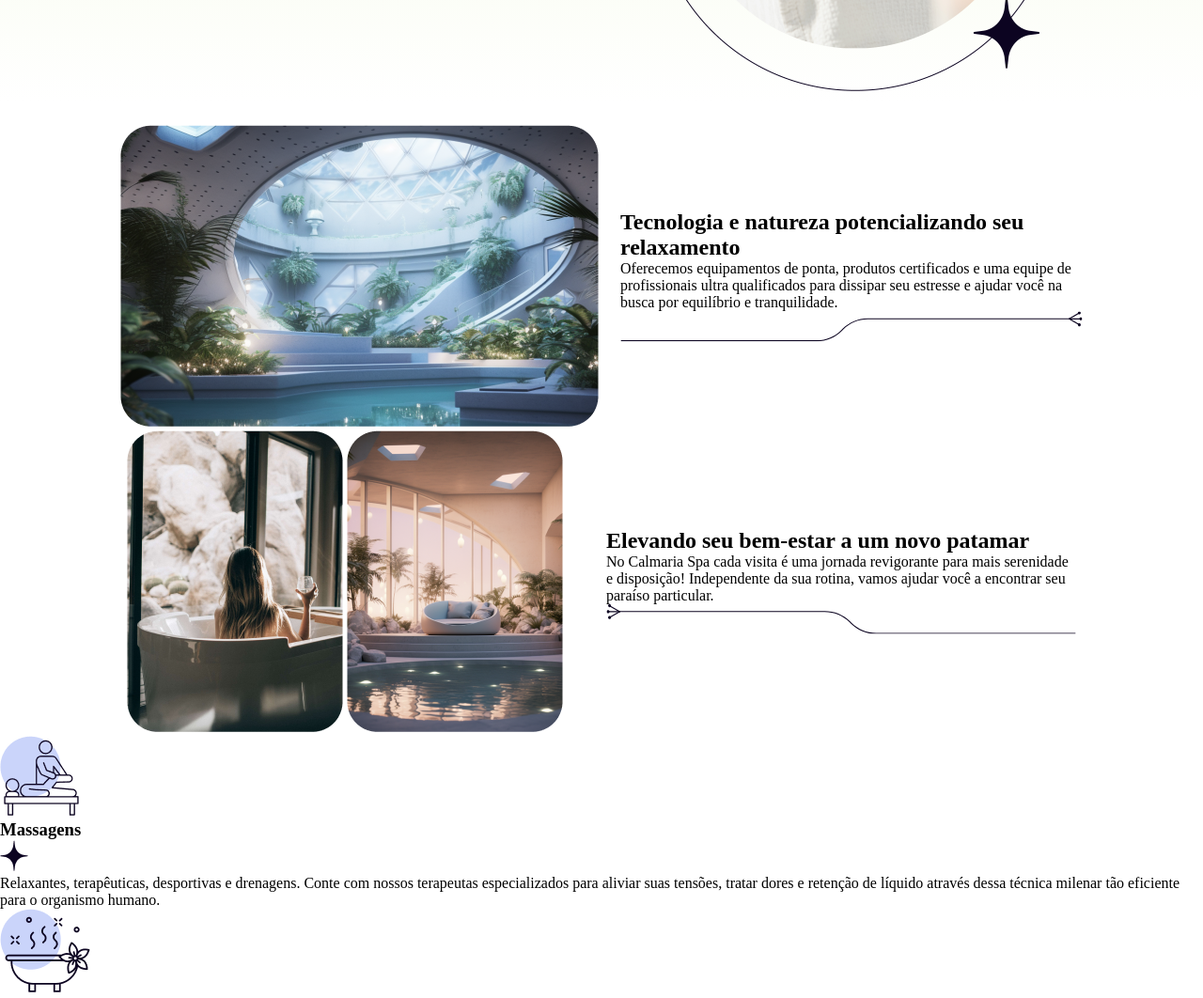
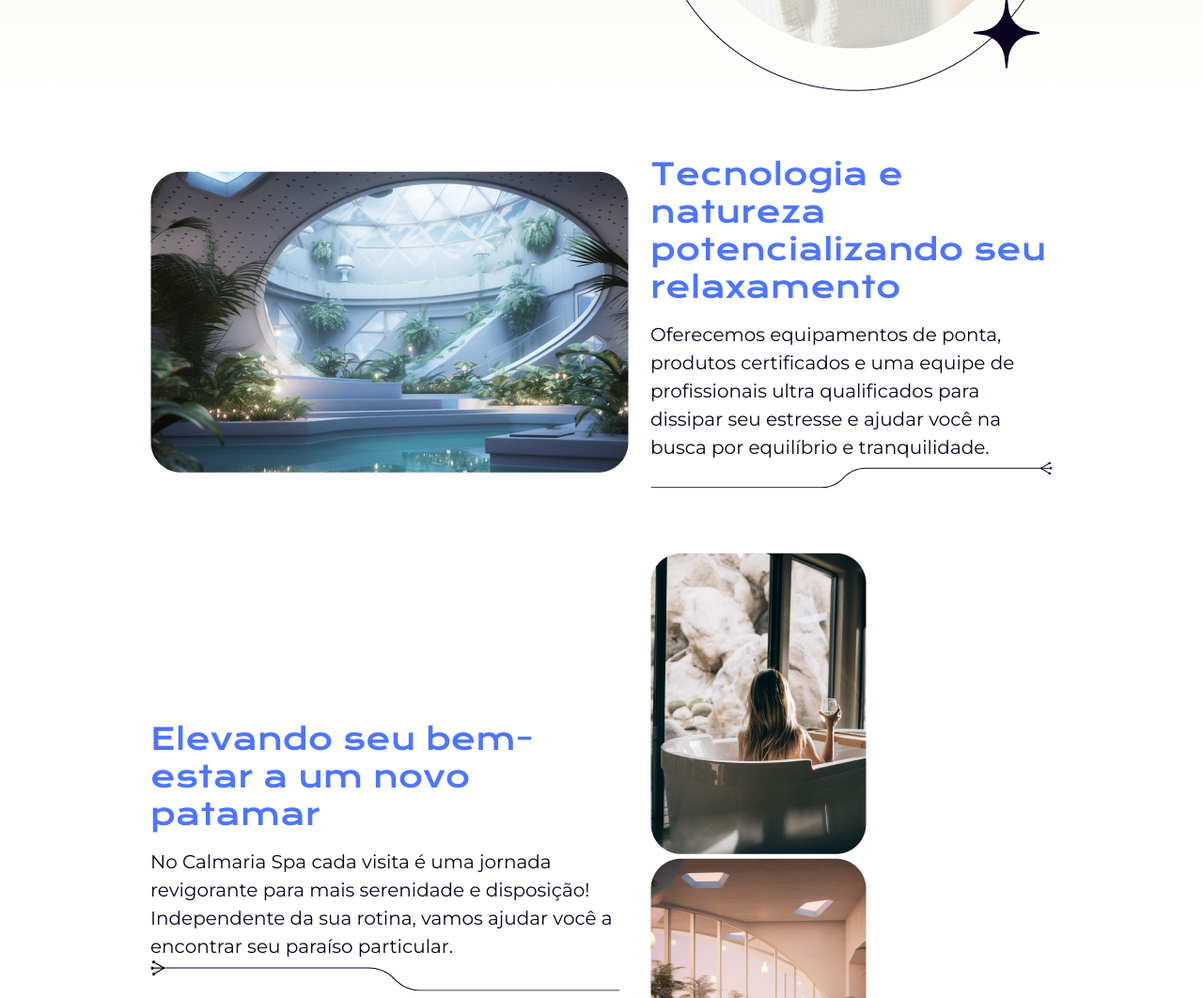
Before and after one commit to JeffersonRolino/calmaria-spa, a website: page index.html in a window 1280 px wide. Shown: the part 680-1742 px from the top of the page at 94% size. Drawn offline with nearby package versions, Linux system fonts and the light colour scheme.

Commit message:
Capítulo 03 - Aula 05: Conhecendo o Parent Selector

```diff
--- a/styles/abstract/_nosso-espaco.scss
+++ b/styles/abstract/_nosso-espaco.scss
@@ -1,3 +1,4 @@
+@use './variaveis';
 @use './mixins';
 
 /**************************************************************************
@@ -12,6 +13,7 @@
     align-items: center;
     justify-content: space-around;
     gap: 2rem;
+    padding: 2rem;
 
     .imgs-espaco {
       max-width: 500px;
@@ -20,10 +22,25 @@
     .espaco-textos {
       @extend .imgs-espaco;
 
+      .titulo {
+        @include mixins.ff-fs-color(variaveis.$ft-titulos, 2rem, variaveis.$cor-secundaria);
+        font-weight: 400;
+        margin-bottom: 1rem;
+      }
+
+      .infos {
+        @include mixins.ff-fs-color(variaveis.$ft-textos, 1.25rem, variaveis.$cor-primaria);
+        line-height: 150%;
+      }
+
       .separador {
         width: 100%;
       }
     }
+
+    &:nth-child(2){
+      flex-direction: row-reverse;
+    }
   }
 
 }
```
Also changed, not shown: styles/css/style.css, 1 other file.
